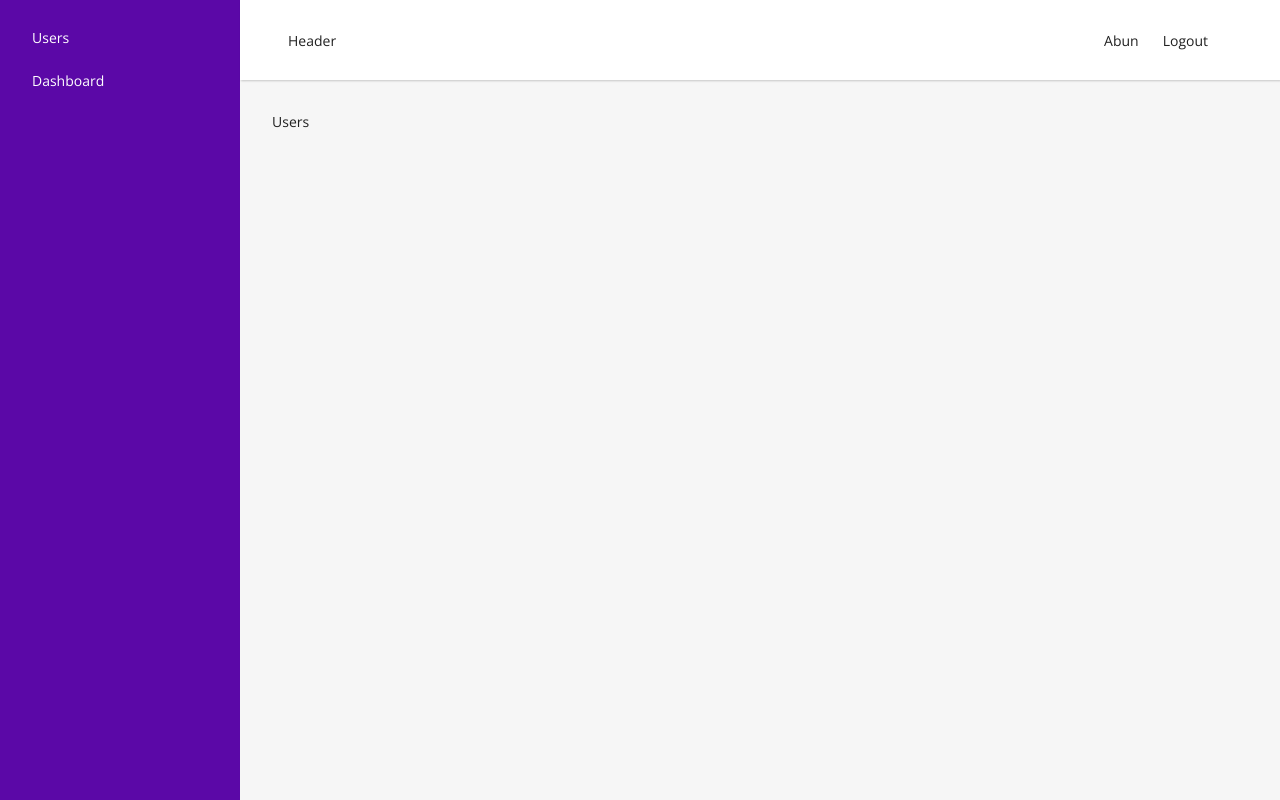
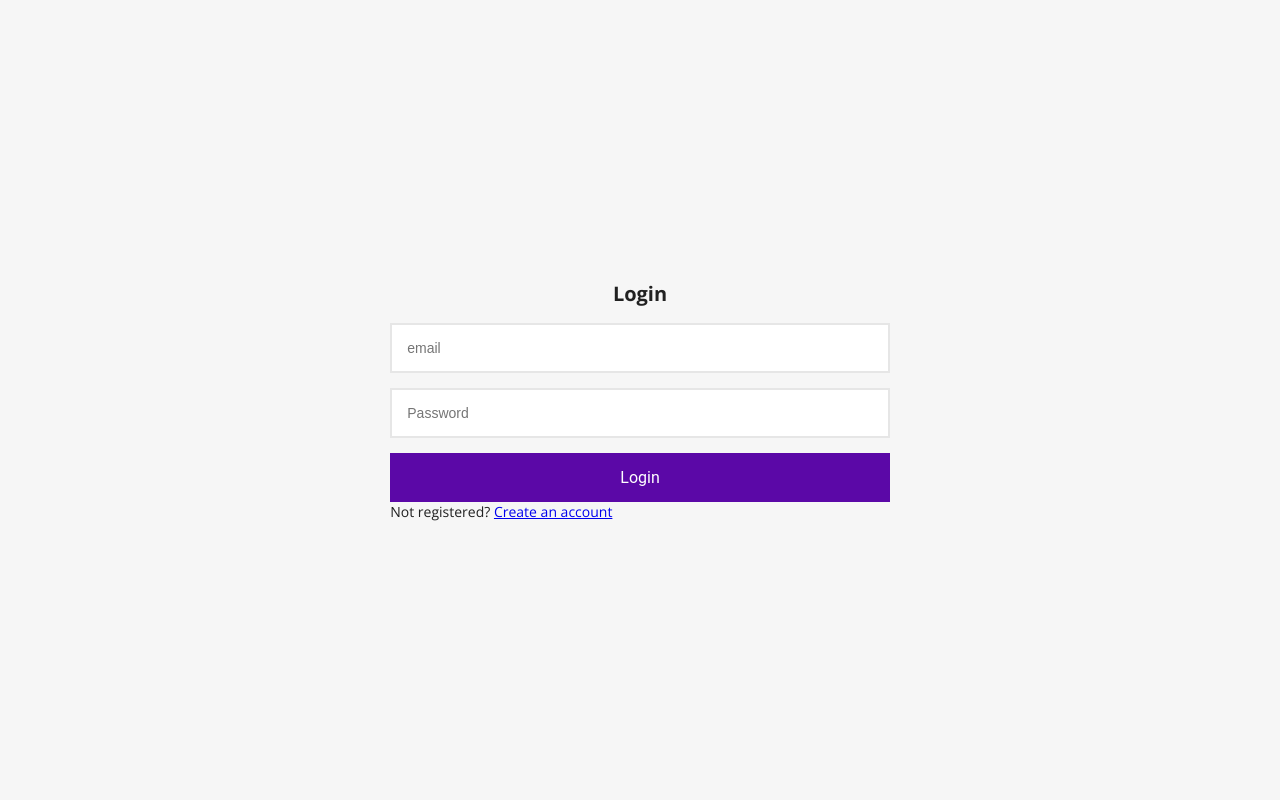
Before and after one commit to fadega/laract, a React (Vite) app in the folder larafront/: page /login in a window 1280 px wide. Before the commit this address led to /users. Built offline with nearby package versions, Linux system fonts and the light colour scheme.

Commit message:
Login and signup added

```diff
--- a/larafront/src/contexts/ContextProvider.jsx
+++ b/larafront/src/contexts/ContextProvider.jsx
@@ -23,7 +23,7 @@
     const [user, setUser] = useState({
         name:'Abun'
     })
-    const [token, _setToken] = useState(123)
+    const [token, _setToken] = useState(null)
 
     const setToken = (token) => {
         _setToken(token)
--- a/larafront/src/views/Login.jsx
+++ b/larafront/src/views/Login.jsx
@@ -1,9 +1,24 @@
 import React from 'react'
+import { Link } from 'react-router-dom'
 
 const Login = () => {
+  const onSubmit = (ev) => {
+    ev.preventDefault()
+  }
   return (
-    <div>
-      Login
+    <div className="login-signup-form animated fadeInDown">
+      <div>
+        <form action="" onSubmit={onSubmit}>
+          <h1 className='title'>Login </h1>
+          <input type="email" placeholder="email" />
+          <input type="password" placeholder="Password" />
+          <button type="submit" className='btn btn-block'>Login</button>
+          <p className='message'>
+            Not registered? <Link to="/signup">Create an account</Link>
+
+          </p>
+        </form>
+      </div>
     </div>
   )
 }
--- a/larafront/src/views/Signup.jsx
+++ b/larafront/src/views/Signup.jsx
@@ -1,9 +1,21 @@
 import React from 'react'
+import { Link } from 'react-router-dom'
 
 const Signup = () => {
   return (
-    <div>
-      Signup
+    <div className="login-signup-form animated fadeInDown">
+      <div>
+        <form action="" onSubmit={onSubmit}>
+          <h1 className='title'>Signup </h1>
+          <input type="email" placeholder="email" />
+          <input type="password" placeholder="Password" />
+          <button type="submit" className='btn btn-block'>Login</button>
+          <p className='message'>
+            Have an account? <Link to="/Login">Create an account</Link>
+
+          </p>
+        </form>
+      </div>
     </div>
   )
 }
```
